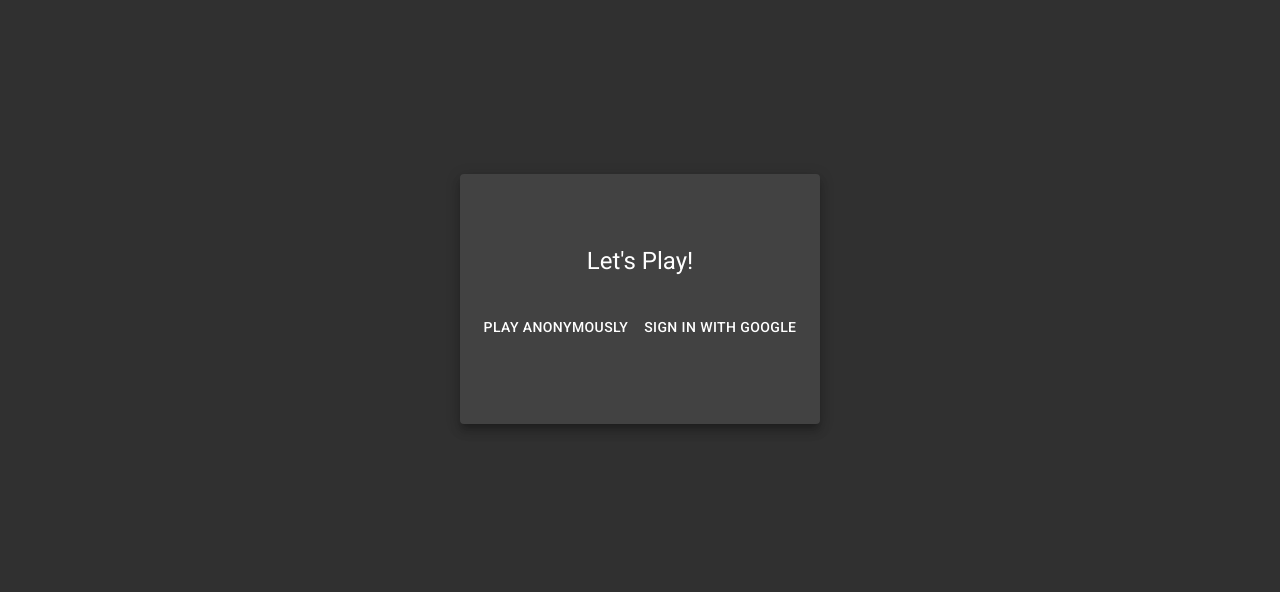
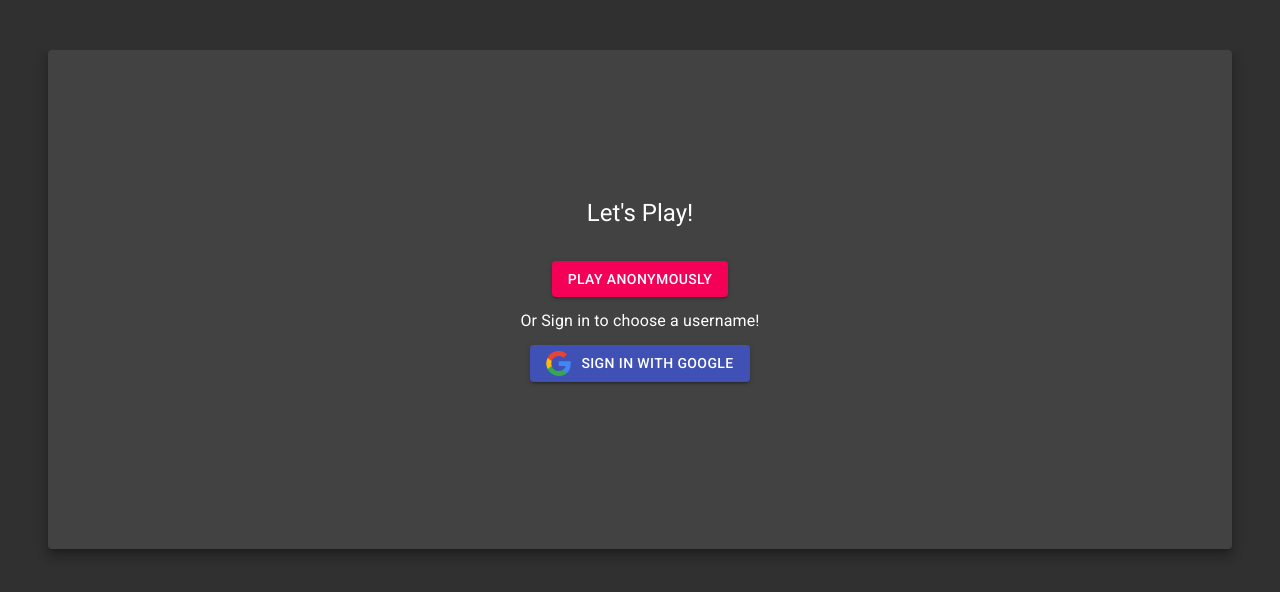
Before and after one commit to heynatefox/cards-against-formality-pwa, a React (Create React App) app: page /login in a window 1280 px wide. Shown: the top 592 px of the page. Built offline with nearby package versions, Linux system fonts and the light colour scheme; no server answers.

Commit message:
Style sign in with google button, and consolodate multiple loading states to create smoother transitions

```diff
--- a/src/App.scss
+++ b/src/App.scss
@@ -14,3 +14,7 @@
     text-align: center;
   }
 }
+
+.backdrop {
+  z-index: 10 !important;
+}
--- a/src/Contexts/UserProvider.tsx
+++ b/src/Contexts/UserProvider.tsx
@@ -32,11 +32,14 @@ export default function UserProvider({ children, isFirebaseInit }: any) {
     routerRef.current = routerContext;
   }, [routerContext]);
 
+
   const [token, setToken] = useState('');
   const [user, setUser] = useState<{ _id: string, username: string, isAnonymous: boolean } | null>(null);
   const [hasLoggedIn, setHasLoggedIn] = useState(false);
 
+  const [isProviderSigningIn, setIsProviderSigningIn] = useState(false);
   const [isLoadingAuth, setIsLoadingAuth] = useState(true);
+  const [isLoading, setIsLoading] = useState(true);
   const [renewData, isRenewing, , renew] = useFetchData<any>(`${window.location.protocol}//${window.location.hostname}/api/login/renew`, FetchType.PUT);
   const [loginData, isSigningin, , next] = useFetchData<any>(`${window.location.protocol}//${window.location.hostname}/api/login`, FetchType.POST);
 
@@ -54,6 +57,7 @@ export default function UserProvider({ children, isFirebaseInit }: any) {
             setToken(idToken)
             const { uid, displayName, photoURL, email, emailVerified, phoneNumber, isAnonymous } = _user;
             setAuthUser({ uid, displayName, photoURL, email, emailVerified, phoneNumber, isAnonymous });
+            setIsProviderSigningIn(false);
           })
         } else {
           setAuthUser(null);
@@ -101,6 +105,26 @@ export default function UserProvider({ children, isFirebaseInit }: any) {
     }
   }, [user, authUser, token]);
 
+  // Handle smoother transitions between multiple loading states
+  useEffect(() => {
+    const newIsLoading = isLoadingAuth || isRenewing || isSigningin || isProviderSigningIn;
+    let timeout: NodeJS.Timeout;
+    // If the next loading state is false. Set a timeout.
+    if (!newIsLoading) {
+      timeout = setTimeout(() => {
+        setIsLoading(false);
+      }, 200);
+    } else {
+      setIsLoading(true);
+    }
+
+    return () => {
+      if (timeout) {
+        clearTimeout(timeout);
+      }
+    };
+  }, [isLoadingAuth, isRenewing, isSigningin, isProviderSigningIn])
+
   function redirect() {
     if (!routerRef?.current) {
       return;
@@ -124,15 +148,28 @@ export default function UserProvider({ children, isFirebaseInit }: any) {
   }
 
   function signup(providerStr: string): Promise<any> {
+    setIsProviderSigningIn(true);
     // here we should handle the different sign up types.
     if (providerStr === 'anonymous') {
       return firebase.auth().signInAnonymously()
         .catch((err) => { console.log(err) });
     }
-    const provider = new firebase.auth.GoogleAuthProvider();
-    return firebase.auth().signInWithRedirect(provider)
+
+    let provider: firebase.auth.GoogleAuthProvider | firebase.auth.FacebookAuthProvider;
+    if (providerStr === 'facebook') {
+      provider = new firebase.auth.FacebookAuthProvider();
+    } else {
+      // must be google.
+      provider = new firebase.auth.GoogleAuthProvider();
+    }
+
+    if (window.innerWidth < 600) {
+      return firebase.auth().signInWithRedirect(provider)
+        .catch(err => console.log(err));
+    }
+
+    return firebase.auth().signInWithPopup(provider)
       .catch(err => console.log(err));
-
   }
 
   function _login(username: string) {
@@ -158,22 +195,15 @@ export default function UserProvider({ children, isFirebaseInit }: any) {
       })
   }
 
-  function renderChildren() {
-    if (isLoadingAuth || isRenewing || isSigningin) {
-      return <Backdrop open={true}>
-        <CircularProgress color="inherit" />
-      </Backdrop>;
-    }
-
-    return children;
-  }
   return <UserContext.Provider value={{ login: (login as any), logout, user, authUser, token, signup }}>
-    {renderChildren()}
-
+    {isLoading ? null : children}
     <Snackbar open={hasLoggedIn} autoHideDuration={3000} onClose={() => setHasLoggedIn(false)} >
       <Alert severity="success">
         Successfully logged in!
         </Alert>
     </Snackbar>
+    <Backdrop className="backdrop" open={isLoading}>
+      <CircularProgress color="inherit" />
+    </Backdrop>
   </UserContext.Provider>
 }
--- a/src/components/Login/Login.scss
+++ b/src/components/Login/Login.scss
@@ -16,7 +16,7 @@
   flex-flow: column;
   align-items: center;
   justify-content: center;
-  height: 250px;
+  width: 100%;
 
   .header {
     text-align: center;
@@ -35,3 +35,23 @@
     }
   }
 }
+
+.login-providers-content {
+  display: flex;
+  flex-flow: column;
+  justify-content: center;
+  align-items: center;
+
+  .button {
+    margin-bottom: 5%;
+    &.bottom {
+      margin-top: 5%;
+    }
+  }
+
+  .google-icon-svg {
+    height: 25px;
+    width: 25px;
+    margin-right: 10px;
+  }
+}
--- a/src/components/Login/Login.tsx
+++ b/src/components/Login/Login.tsx
@@ -1,13 +1,20 @@
 import React, { useState, useCallback, useContext } from 'react';
-import { Container, Button, Input, CircularProgress, Card, CardHeader, CardContent, FormControl, InputLabel, FormHelperText } from '@material-ui/core';
+import { Container, Button, Input, CircularProgress, Card, CardHeader, CardContent, FormControl, InputLabel, FormHelperText, Typography } from '@material-ui/core';
 
 import { UserContext } from '../../Contexts/UserProvider';
+import googleLogo from './Google__G__Logo.svg';
 import './Login.scss';
 
 function LoginProviders({ onProviderSelect }: any) {
   return <div className="login-providers-content">
-    <Button onClick={() => onProviderSelect('anonymous')}>Play Anonymously</Button>
-    <Button onClick={() => onProviderSelect('google')}>Sign in with Google</Button>
+    <Button className="button" onClick={() => onProviderSelect('anonymous')} variant="contained" color="secondary">Play Anonymously</Button>
+    <Typography>
+      Or Sign in to choose a username!
+    </Typography>
+    <Button className="button bottom" onClick={() => onProviderSelect('google')} variant="contained" color="primary">
+      <img className="google-icon-svg" src={googleLogo} alt="google" />
+      <div>Sign in with Google</div>
+    </Button>
   </div>
 }
 
@@ -76,14 +83,12 @@ export default React.memo(() => {
     return null;
   }
 
-  return <>
-    <Container maxWidth="md" className="login-wrapper">
+  return <Container maxWidth="lg" className="login-wrapper">
     <Card className="inner-login-container" raised={true}>
       <CardHeader className="header" title="Let's Play!"></CardHeader>
       <CardContent>
         {renderCardContent()}
       </CardContent>
     </Card>
-    </Container>
-  </>
+  </Container>;
 });
--- a/src/components/Rooms/Rooms.tsx
+++ b/src/components/Rooms/Rooms.tsx
@@ -1,5 +1,5 @@
 import React, { useState, useContext, useEffect, useCallback } from 'react';
-import { Container, CircularProgress, Button, Card, CardHeader, CardContent, Backdrop, Typography } from "@material-ui/core";
+import { Container, Button, Card, CardHeader, CardContent, Typography } from "@material-ui/core";
 import AddCircleIcon from '@material-ui/icons/AddCircle';
 import RemoveIcon from '@material-ui/icons/RemoveCircle';
 
@@ -50,7 +50,7 @@ export default function Rooms() {
       return <CreateRoom onJoin={joinRoom} />
     }
 
-    if (!rooms?.length) {
+    if (!rooms?.length && !isLoading) {
       return <Typography variant="body1">
         There are currently no active rooms
       </Typography>;
@@ -59,14 +59,6 @@ export default function Rooms() {
     return <div className="rooms-list">
       {rooms.map(room => <Room key={room._id} room={room} user={user} onJoin={joinRoom} />)}
     </div>;
-  }
-
-
-
-  if (isLoading) {
-    return <Backdrop className="backdrop" open={true}>
-      <CircularProgress color="inherit" />
-    </Backdrop>;
   }
 
   return <Container className="rooms-container" maxWidth="lg">
@@ -91,5 +83,5 @@ export default function Rooms() {
         {renderRooms()}
       </CardContent>
     </Card>
-  </Container>
+  </Container>;
 };
```
Also changed, not shown: src/components/Login/Google__G__Logo.svg (added). Lines whose indentation alone changed are shown as unchanged.
